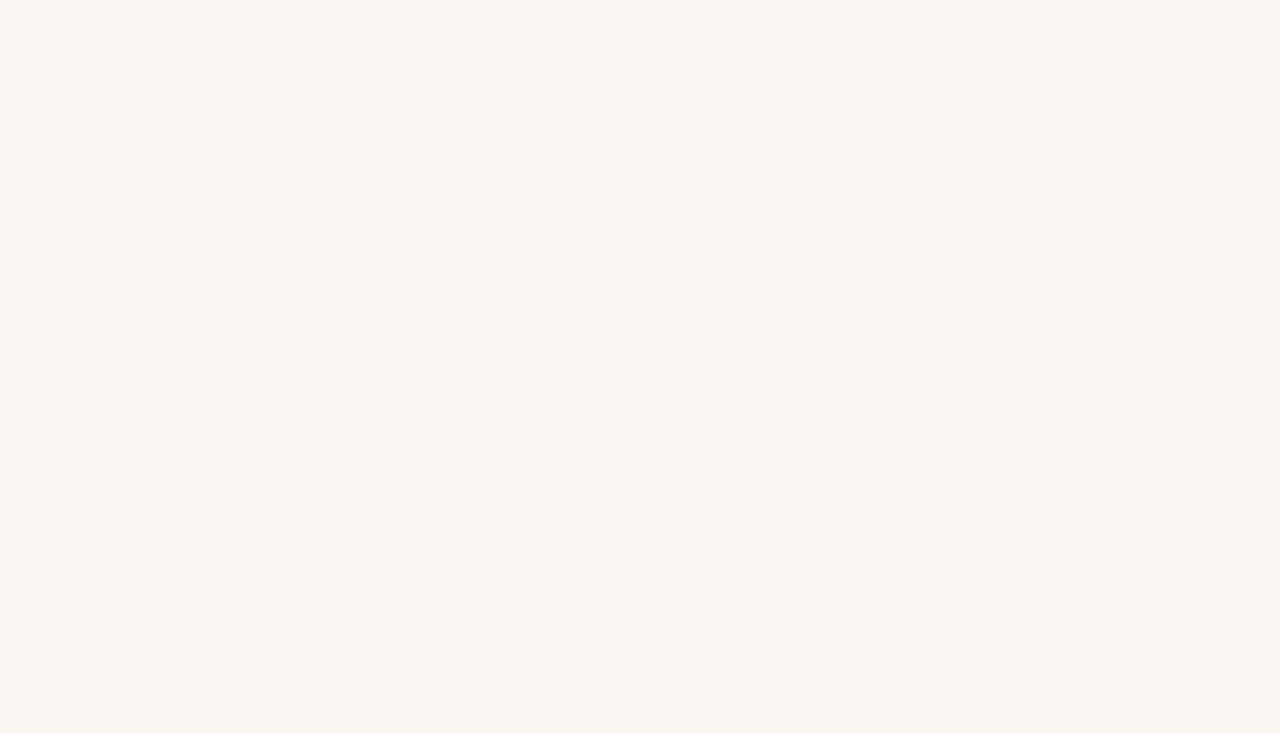
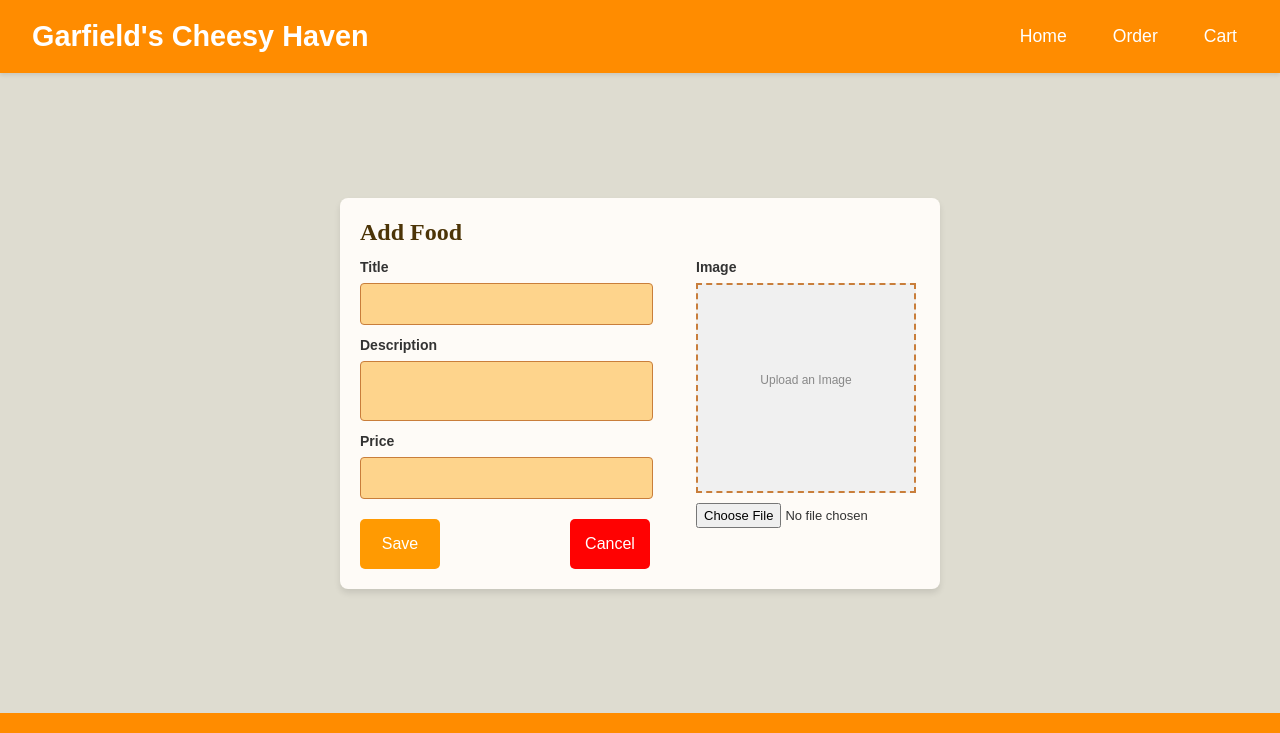
Before and after one commit to uvindusl/EAD2-Frontend, a React (Vite) app: page /addfood in a window 1280 px wide. Before the commit this address had no page. Shown: the top 733 px of the page. Built offline with nearby package versions, Linux system fonts and the light colour scheme.

Commit message:
Add food UI commit

```diff
--- a/src/App.tsx
+++ b/src/App.tsx
@@ -6,6 +6,7 @@ import LoginPage from "./pages/LoginPage";
 import OrderPage from "./pages/OrderPage";
 import CartPage from "./pages/CartPage";
 import EmployeeLoginPage from "./pages/EmployeeLoginPage";
+import AddFood from "./pages/AddFood";
 
 function App() {
   return (
@@ -18,6 +19,7 @@ function App() {
           <Route path="/order" element={<OrderPage />}></Route>
           <Route path="/cart" element={<CartPage />}></Route>
           <Route path="/emplogin" element={<EmployeeLoginPage />}></Route>
+          <Route path="/addfood" element={<AddFood />}></Route>
         </Routes>
       </main>
     </div>
--- /dev/null
+++ b/src/css/AddFood.css
@@ -0,0 +1,158 @@
+/* Page background */
+.add-food-container {
+  display: flex;
+  justify-content: center;
+  align-items: center;
+  height: 80vh;
+  background-color: #dedcd0;
+  padding: 10px;
+}
+
+/* Form Box */
+.form-box {
+  background-color: #fefbf7;
+  padding: 20px;
+  border-radius: 8px;
+  box-shadow: 0px 4px 6px rgba(0, 0, 0, 0.1);
+  width: 600px;
+  text-align: left;
+}
+
+/* Title */
+.form-title {
+  font-size: 1.5rem;
+  margin-bottom: 10px;
+  color: #4c3407;
+  text-align: left;
+  font-family: 'Pacifico', cursive;
+  font-weight: bold;
+}
+
+/* Form layout */
+.form-content {
+  display: flex;
+  justify-content: space-between;
+}
+
+/* Left section */
+.form-left {
+  width: 55%;
+  display: flex;
+  flex-direction: column;
+  text-align: left;
+}
+
+/* Right section */
+.form-right {
+  width: 40%;
+  display: flex;
+  flex-direction: column;
+  text-align: left;
+
+}
+
+/* Labels */
+.input-label {
+  font-size: 14px;
+  font-weight: bold;
+  margin-bottom: 5px;
+  color: #333;
+}
+
+/* Input Fields */
+.input-field,
+.textarea-field {
+  width: 95%;
+  padding: 8px;
+  margin-bottom: 10px;
+  border: 1px solid #c97e3b;
+  border-radius: 4px;
+  outline: none;
+  background-color: #fed48c;
+}
+
+.textarea-field {
+  height: 60px;
+  resize: none;
+}
+
+/* Image Box */
+.image-box {
+  width: 220px;
+  height: 210px;
+  border: 2px dashed #c97e3b;
+  display: flex;
+  justify-content: center;
+  align-items: center;
+  background-color: #f0f0f0;
+  margin-bottom: 10px;
+}
+
+.image-placeholder {
+  color: #888;
+  font-size: 12px;
+  text-align: center;
+}
+
+.image-preview {
+  width: 100%;
+  height: 100%;
+  object-fit: cover;
+}
+
+/* File Input */
+.file-input {
+  font-size: 13px;
+  color: #333;
+}
+
+/* Buttons */
+.button-group {
+  display: flex;
+  margin-top: 10px;
+  justify-content: left;
+
+}
+
+.save-button {
+  background-color: #ff9a02;
+  color: white;
+  border: none;
+  padding: 10px 15px;
+  cursor: pointer;
+  border-radius: 5px;
+  margin-right: 50px;
+  width: 80px;
+  height: 50px;
+}
+
+.cancel-button {
+  background-color: #ff0202;
+  color: rgb(255, 255, 255);
+  border: none;
+  padding: 10px 15px;
+  cursor: pointer;
+  border-radius: 5px;
+  margin-left: 80px;
+  width: 80px;
+  height: 50px;
+}
+
+.save-button:hover {
+  background-color: #a65f2d;
+}
+
+.cancel-button:hover {
+  background-color: #ddd;
+}
+
+.image-box-button {
+  background-color: #ffffff;
+  color: white;
+  border: none;
+  padding: 10px 15px;
+  cursor: pointer;
+  border-radius: 5px;
+  margin-top: 10px;
+  height: 50px;
+}
--- /dev/null
+++ b/src/pages/AddFood.tsx
@@ -0,0 +1,110 @@
+import React, { useState } from "react";
+import NavBar from "../components/navBar"; // Import Navbar component
+import Footer from "../components/Footer"; // Import Footer component
+import "../css/AddFood.css"; // Import the CSS file
+
+const AddFood: React.FC = () => {
+  const [title, setTitle] = useState("");
+  const [description, setDescription] = useState("");
+  const [price, setPrice] = useState("");
+  const [image, setImage] = useState<File | null>(null);
+  const [preview, setPreview] = useState<string | null>(null);
+
+  const handleImageChange = (event: React.ChangeEvent<HTMLInputElement>) => {
+    if (event.target.files && event.target.files.length > 0) {
+      const file = event.target.files[0];
+      setImage(file);
+      setPreview(URL.createObjectURL(file)); // Generate a preview
+    }
+  };
+
+  const handleSubmit = (event: React.FormEvent) => {
+    event.preventDefault();
+    console.log({ title, description, price, image });
+    alert("Food item added!");
+  };
+
+  return (
+    <div>
+      {/* Navbar */}
+      <NavBar />
+
+      <div className="add-food-container">
+        <div className="form-box">
+          <h2 className="form-title">Add Food</h2>
+          <form onSubmit={handleSubmit}>
+            <div className="form-content">
+              <div className="form-left">
+                <label className="input-label">Title</label>
+                <input
+                  type="text"
+                  value={title}
+                  onChange={(e) => setTitle(e.target.value)}
+                  className="input-field"
+                  required
+                />
+
+                <label className="input-label">Description</label>
+                <textarea
+                  value={description}
+                  onChange={(e) => setDescription(e.target.value)}
+                  className="textarea-field"
+                  required
+                ></textarea>
+
+                <label className="input-label">Price</label>
+                <input
+                  type="text"
+                  value={price}
+                  onChange={(e) => {
+                    const value = e.target.value;
+                    if (/^\d*\.?\d{0,2}$/.test(value)) {
+                      setPrice(value);
+                    }
+                  }}
+                  className="input-field"
+                  required
+                />
+                <div className="button-group">
+                  <button type="submit" className="save-button">
+                    Save
+                  </button>
+                  <button type="button" className="cancel-button">
+                    Cancel
+                  </button>
+                </div>
+              </div>
+
+              <div className="form-right">
+                <label className="input-label">Image</label>
+                <div className="image-box">
+                  {preview ? (
+                    <img
+                      src={preview}
+                      alt="Preview"
+                      className="image-preview"
+                    />
+                  ) : (
+                    <p className="image-placeholder">Upload an Image</p>
+                  )}
+                </div>
+
+                <input
+                  type="file"
+                  accept="image/*"
+                  onChange={handleImageChange}
+                  className="file-input"
+                />
+              </div>
+            </div>
+          </form>
+        </div>
+      </div>
+
+      {/* Footer */}
+      <Footer />
+    </div>
+  );
+};
+
+export default AddFood;
```
